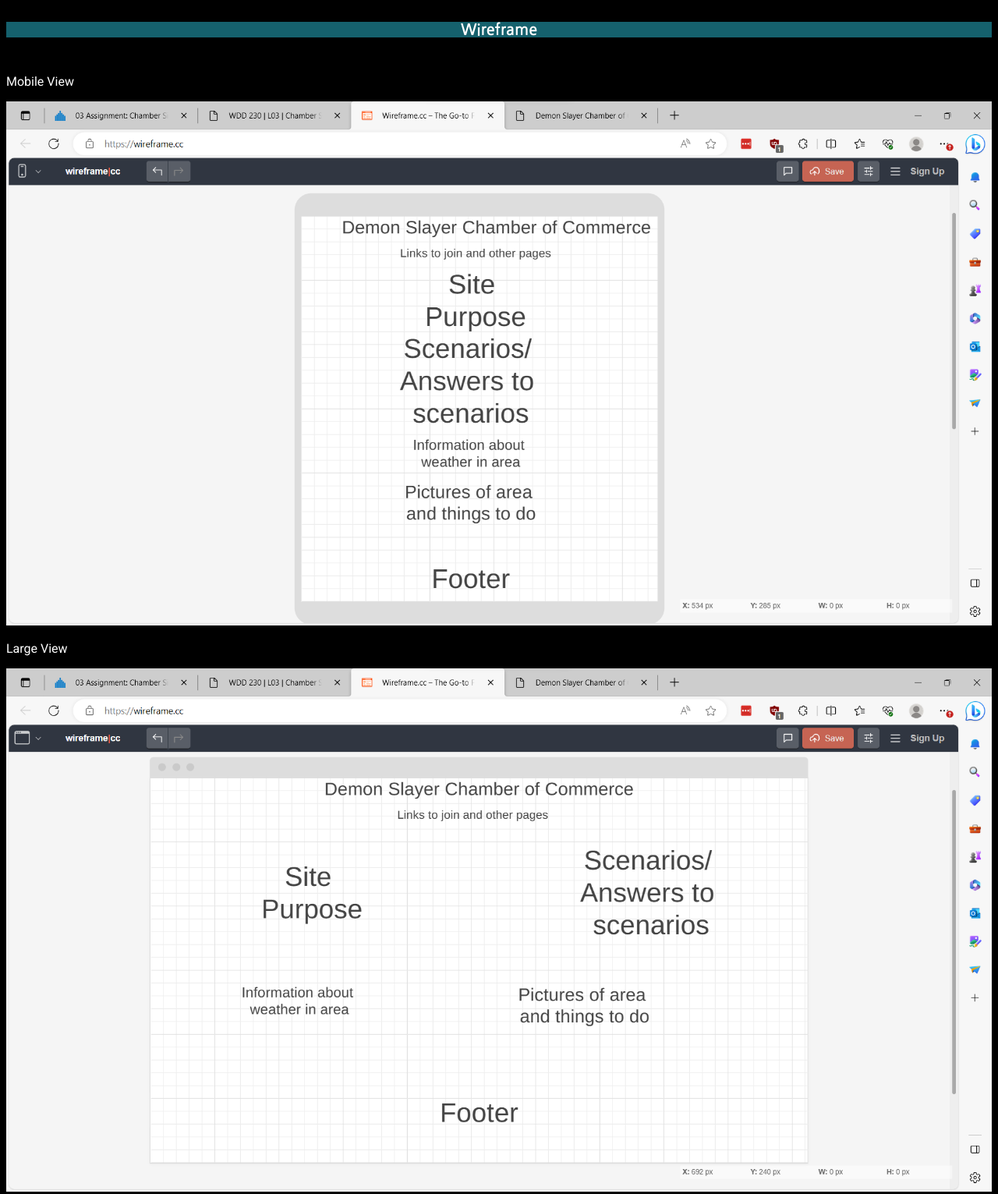
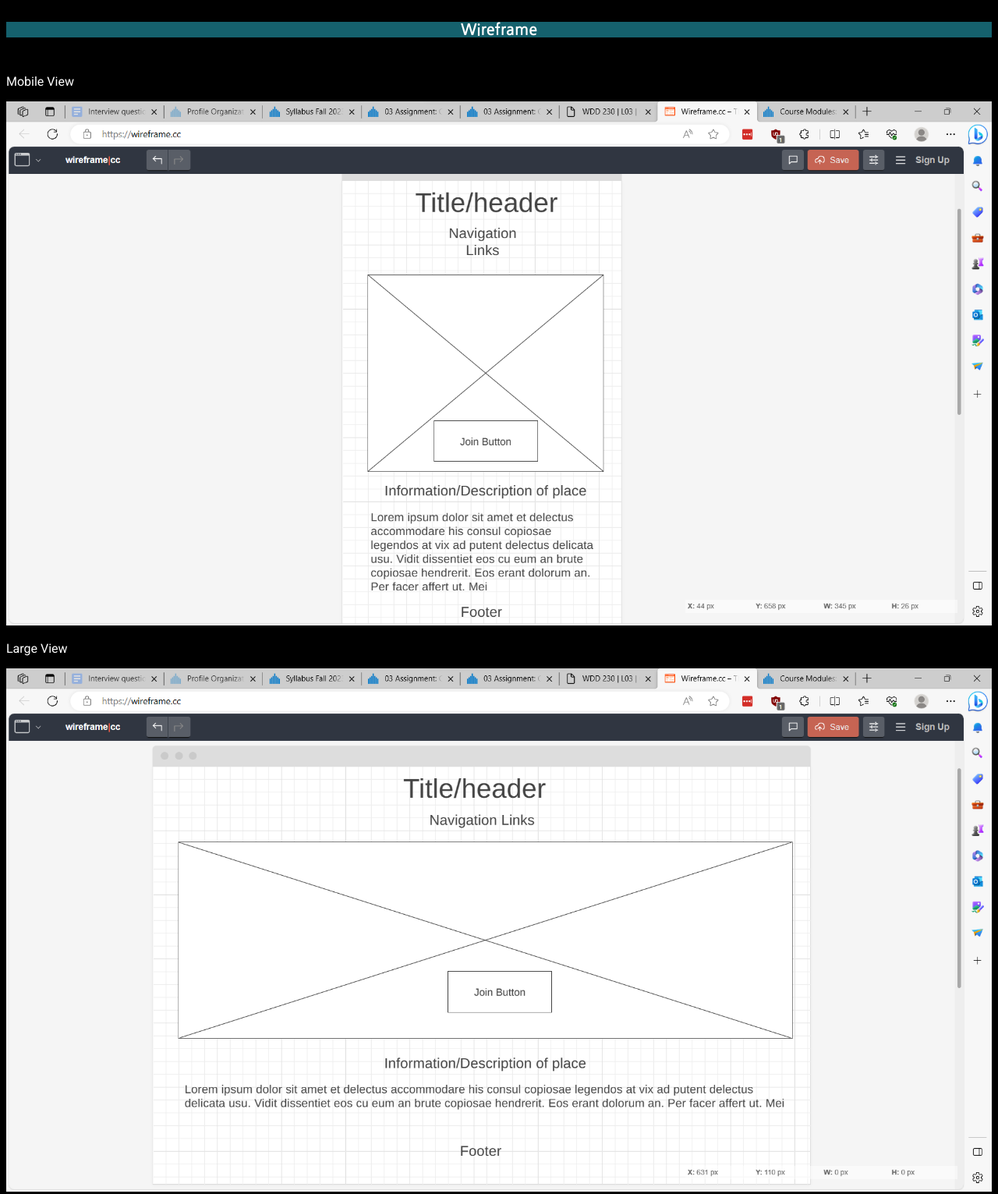
Before and after one commit to Awesomeness7567/wdd230, a plain HTML site: page lesson03/chamber-site-plan.html in a window 1280 px wide. Shown: the part 480-2011 px from the top of the page at 78% size. Drawn offline with Linux system fonts and the light colour scheme; a script that the page names is missing; a web font is replaced by a local one.

Commit message:
wireframes

```diff
--- a/lesson03/chamber-site-plan.html
+++ b/lesson03/chamber-site-plan.html
@@ -45,9 +45,9 @@
     <section class="wireframe">
         <h6>Wireframe</h6>
         <p>Mobile View</p>
-        <img src="images/wireframe_mobile.png" alt="Mobile view">
+        <img src="images/mobile view wireframe.png" alt="Mobile view">
         <p>Large View</p>
-        <img src="images/wireframe_large.png" alt="Large view">
+        <img src="images/large view wireframe.png" alt="Large view">
     </section>
 </body>
 </html>
```
Also changed, not shown: lesson03/images/large view wireframe.png (added), lesson03/images/mobile view wireframe.png (added), lesson03/images/wireframe_large.png (deleted), lesson03/images/wireframe_mobile.png (deleted).
